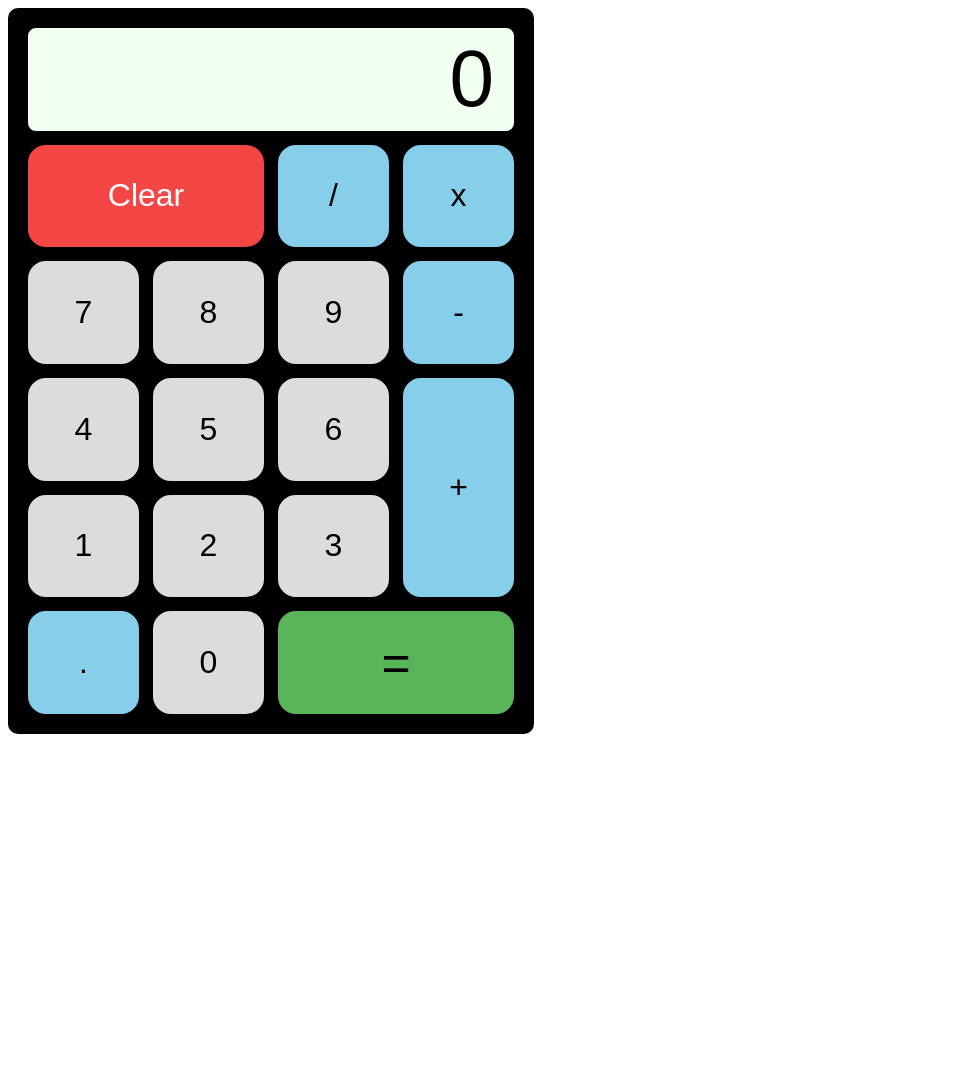
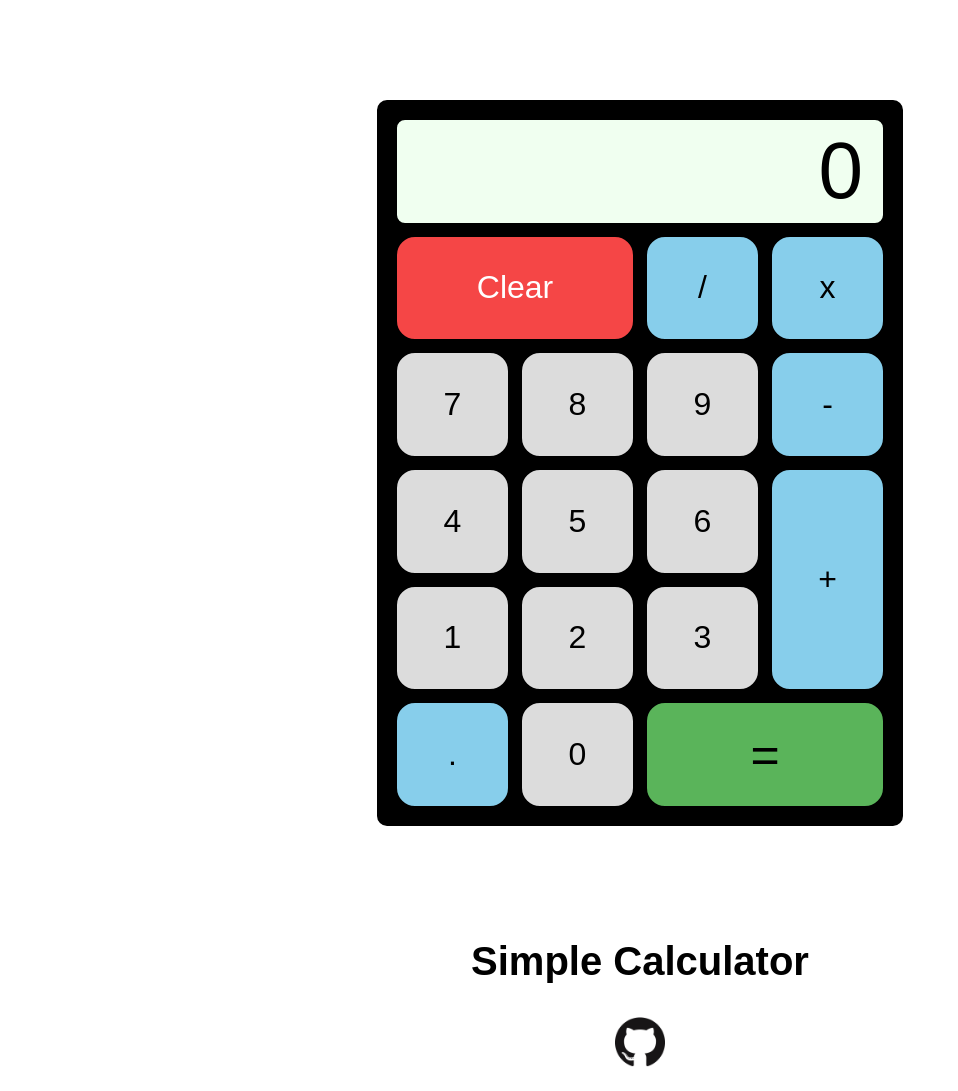
Before and after one commit to yashbellam97/js-calculator, a plain HTML site: page index.html in a window 1280 px wide. Shown: the whole page, without its empty margins (0-958 px from the left). Before the commit the page ends 800 px from the top, so only its background shows below. Drawn offline with Linux system fonts and the light colour scheme.

Commit message:
Add GitHub link

```diff
--- a/index.html
+++ b/index.html
@@ -32,6 +32,11 @@
         <div class="key operator" id="equals">=</div>
     </div>
 
+    <h2 id="title-heading">Simple Calculator</h2>
+
+    <a id="github-link" href="https://github.com/yashbellam97/js-calculator" target="_blank"><img src="GitHub-Mark-120px-plus.png"
+            width="50px" height="50px" alt="GitHub logo"></a>
+
     <script src="script.js"></script>
 </body>
 
--- a/style.css
+++ b/style.css
@@ -1,6 +1,16 @@
-div {
+body {
     text-align: center;
     user-select: none;
+    margin: 20px;
+}
+
+#github-link {
+    display: block;
+}
+
+#title-heading {
+    font-size: 40px;
+    font-family: sans-serif;
 }
 
 .container {
@@ -14,6 +24,7 @@ div {
     padding: 10px;
     font-family: sans-serif;
     background-color: black;
+    margin: 80px;
     font-size: xx-large;
 }
 
```
Also changed, not shown: GitHub-Mark-120px-plus.png (added).
